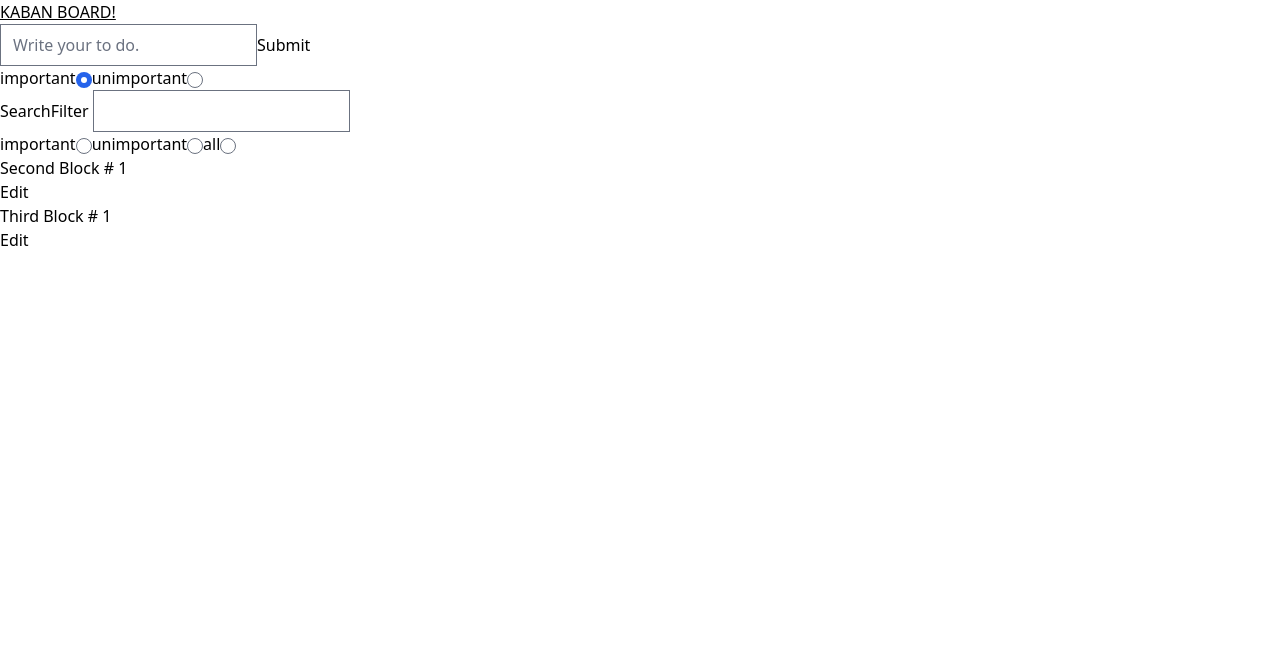
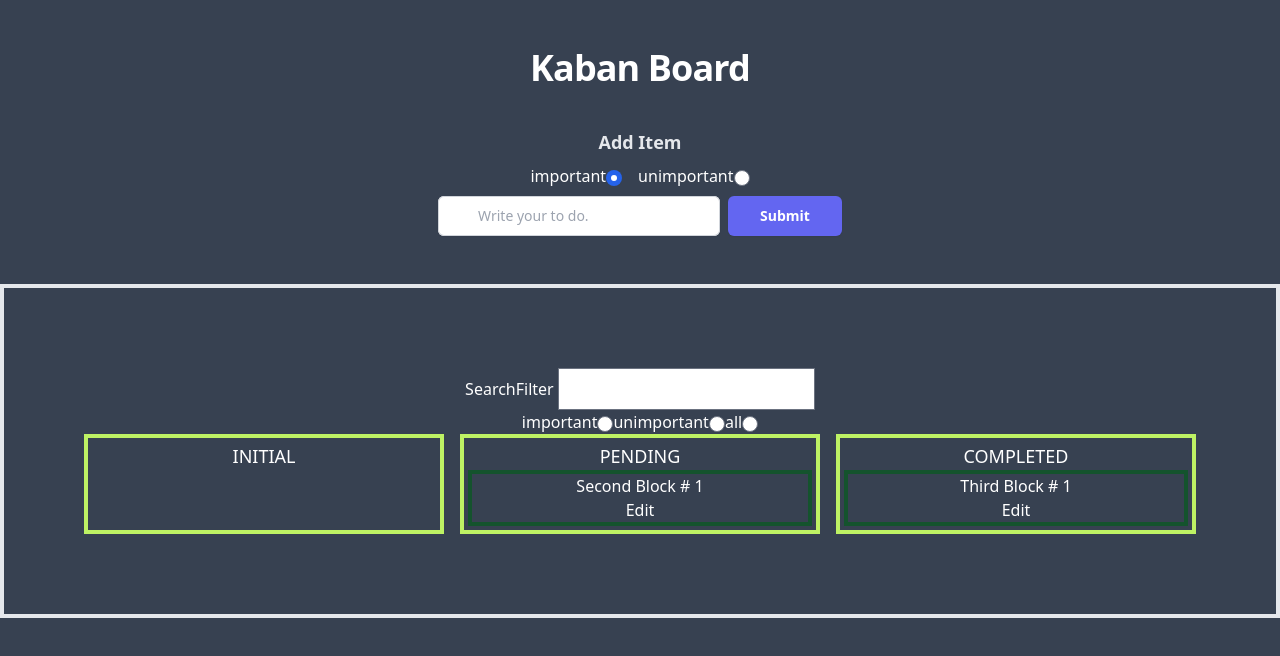
Before and after one commit to vinson-han/Kaban, a React (Vite) app: page / in a window 1280 px wide. Shown: the top 656 px of the page. Built offline with nearby package versions, Linux system fonts and the light colour scheme.

Commit message:
tailwind first half

```diff
--- a/src/App.jsx
+++ b/src/App.jsx
@@ -37,18 +37,21 @@ const App = () => {
   };
 
   return (
-    <div>
-      <h1 className="underline">KABAN BOARD!</h1>
-      <CreateItem handleSubmit={handleSubmit} />
-
-      <div>
+    <div className="flex h-screen flex-col flex-wrap justify-start bg-gray-700 text-center align-middle text-white">
+      <section className="my-10">
+        <h1 className="text-balck mt-2 text-3xl font-bold tracking-tight sm:text-4xl">
+          Kaban Board
+        </h1>
+        <CreateItem handleSubmit={handleSubmit} />
+      </section>
+      <secion className="p-200  border-4 p-20">
         <SearchFilter
-          style
           handleFilter={handleFilter}
           handlePriority={handlePriority}
         />
-      </div>
-      <Board list={list} filter={filter} priority={priority} />
+
+        <Board list={list} filter={filter} priority={priority} />
+      </secion>
     </div>
   );
 };
--- a/src/Components/Board.jsx
+++ b/src/Components/Board.jsx
@@ -9,18 +9,21 @@ const KabanList = ({ name, list, handleDrop, handleDelete, handleEdit }) => {
 
   return (
     <div
-      className="kaban_list"
+      className="border-4 border-lime-300 p-1"
       status={name}
       draggable={false}
       onDrop={(e) => handleDrop(e)}
       onDragOver={(e) => handleDropOver(e)}
     >
+      <h2 draggable={false} className="text-lg uppercase ">
+        {name}
+      </h2>
       <ul>
         {list &&
           list.map((e) => (
             <li
               onClick={() => handleClick()}
-              className="box"
+              className="border-4 border-green-900 "
               key={e.id}
               id={e.id}
               status={name}
@@ -74,6 +77,7 @@ const Board = ({ list, filter, priority }) => {
   const handleDrop = (e) => {
     e.stopPropagation();
 
+    console.log(e.event);
     const data = JSON.parse(e.dataTransfer.getData("text/plain"));
 
     let firstStatus = data.status;
@@ -205,7 +209,7 @@ const Board = ({ list, filter, priority }) => {
   };
 
   return (
-    <div className="grid">
+    <div className="grid grid-cols-3 gap-4">
       <KabanList
         list={filterList(initial, filter, priority)}
         handleDrop={handleDrop}
--- a/src/Components/CreateItem.jsx
+++ b/src/Components/CreateItem.jsx
@@ -1,18 +1,10 @@
 const CreateItem = ({ handleSubmit }) => {
   return (
-    <form onSubmit={handleSubmit}>
-      <div>
-        <label htmlFor="task">
-          <input
-            id="task"
-            name="task"
-            placeholder="Write your to do."
-            required
-          />
-        </label>
-        <button> Submit</button>
-        <p>
-          <label form="radio">
+    <form className="mx-auto mt-10 max-w-md gap-x-4 " onSubmit={handleSubmit}>
+      <div className="mb-2 flex flex-col justify-center gap-2">
+        <h2 className="text-lg font-bold text-gray-200"> Add Item</h2>
+        <div>
+          <label className="mr-4" form="radio">
             important
             <input
               type="radio"
@@ -25,7 +17,23 @@ const CreateItem = ({ handleSubmit }) => {
             unimportant
             <input type="radio" name="myRadio" value="unimportant" />
           </label>
-        </p>
+        </div>
+        <label htmlFor="task">
+          <input
+            id="task"
+            name="task"
+            placeholder="Write your to do."
+            required
+            className="mr-2 min-w-0 rounded-md border-0 px-10 py-2 text-gray-900 shadow-sm ring-1 ring-inset ring-gray-300 placeholder:text-gray-400 focus:ring-2 focus:ring-inset focus:ring-indigo-600 sm:text-sm sm:leading-6"
+          />
+          <button
+            type="submit"
+            className="flex-row rounded-md bg-indigo-500 py-2.5 px-8 text-sm font-semibold text-white shadow-sm hover:bg-indigo-400 focus-visible:outline focus-visible:outline-2 focus-visible:outline-offset-2 focus-visible:outline-indigo-500"
+          >
+            {" "}
+            Submit
+          </button>
+        </label>
       </div>
     </form>
   );
--- a/src/index.html
+++ b/src/index.html
@@ -4,9 +4,9 @@
     <meta charset="UTF-8" />
     <link rel="stylesheet" href="./style.css" />
     <meta name="viewport" content="width=device-width, initial-scale=1.0" />
-    <title>Document</title>
+    <title>Kaban Board</title>
   </head>
-  <body>
+  <body">
     <div id="modal"></div>
     <div id="root">not rendered</div>
     <script type="module" src="./App.jsx"></script>
--- a/tailwind.config.js
+++ b/tailwind.config.js
@@ -1,9 +1,8 @@
 /** @type {import('tailwindcss').Config} */
 module.exports = {
-  content: [
-  "./src/**/*.{html,js,ts,jsx,tsx}"],
+  content: ["./src/**/*.{html,js,ts,jsx,tsx}"],
   theme: {
     extend: {},
   },
   plugins: [require("@tailwindcss/forms")],
-}
+};
```
